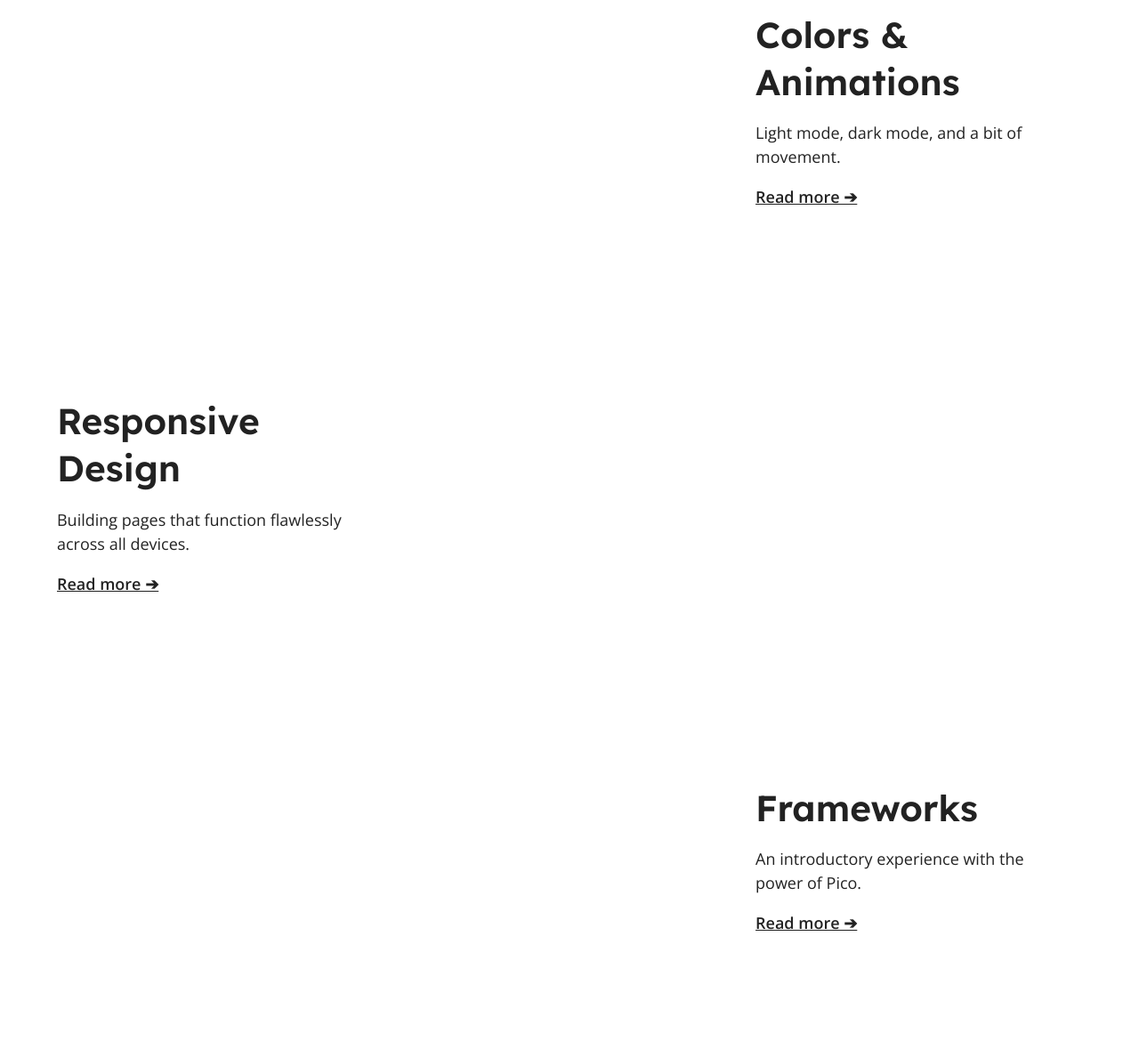
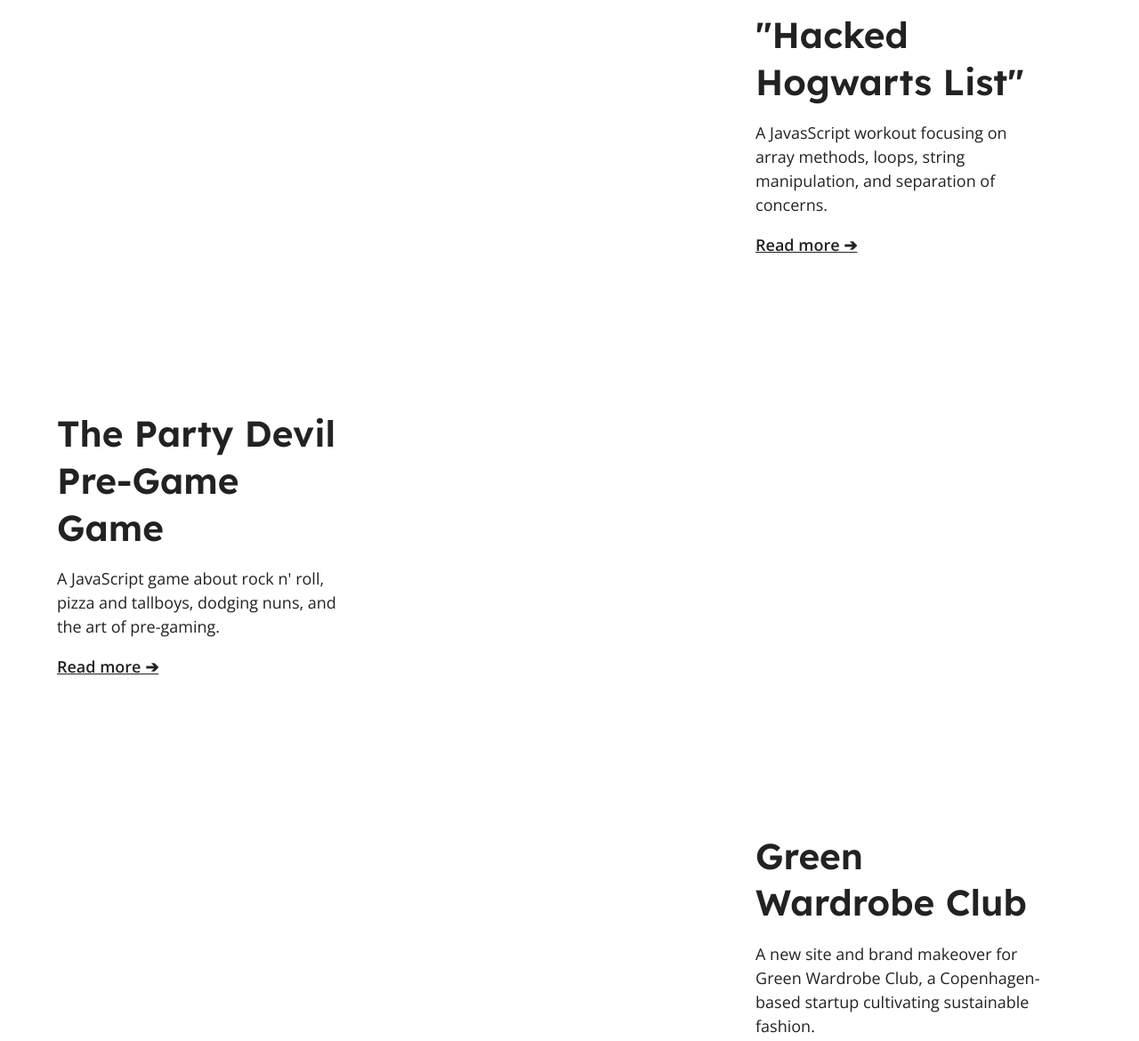
Before and after one commit to stringist/Portfolio_2022, a website built with Vite: page index.html in a window 1280 px wide. Shown: the part 1560-2730 px from the top of the page at 89% size. Built offline with nearby package versions, Linux system fonts and the light colour scheme; files whose address does not match are found by name.

```diff
--- a/index.html
+++ b/index.html
@@ -56,17 +56,17 @@
             <div class="projects_header">
                 <div class="links_list">
                     <ul>
-                        <li><button class="button_1"><a href="#cards">Design for Developers</a></button></li>
-                        <li><button class="button_2"><a href="#colors">"Hacked Hogwarts List"</a></button></li>
-                        <li><button class="button_3"><a href="#responsive">The Party Devil Pre-Game Game</a></button></li>
-                        <li><button class="button_4"><a href="#framework">Green Wardrobe Club</a></button></li>
+                        <li><button class="button_1"><a href="#design_4_devs">Design for Developers</a></button></li>
+                        <li><button class="button_2"><a href="#hogwarts">"Hacked Hogwarts List"</a></button></li>
+                        <li><button class="button_3"><a href="#party_devil">The Party Devil Pre-Game Game</a></button></li>
+                        <li><button class="button_4"><a href="#GWC">Green Wardrobe Club</a></button></li>
                     </ul>
                 </div>
                 <div class="projects_h2_container">
                     <h2>Projects</h2>
                 </div>
             </div>
-            <article id="cards">
+            <article id="design_4_devs">
                 <div class="project_text card_text">
                     <h3>Design for Developers</h3>
                     <p>A series of mini-projects covering UI cards, font choices, visual hierarchies, color and animation, dark mode, responsive design, and an introduction to frameworks. </p>
@@ -78,7 +78,7 @@
                     <div class="card_container card_3 UI_card"></div>
                 </div>
             </article>
-            <article id="colors" class="odd">
+            <article id="hogwarts" class="odd">
                 <div class="cube_graphic">
                     <div class="three_cube_container">
                         <div class="cube cube_1"></div>
@@ -87,26 +87,26 @@
                     </div>
                 </div>
                 <div class="project_text card_text">
-                    <h3>Colors &amp; Animations</h3>
-                    <p>Light mode, dark mode, and a bit of movement.</p>
-                    <a href="./colors_and_animation.html" class="arrow_link">Read more &#x2794;</a>
+                    <h3>"Hacked Hogwarts List"</h3>
+                    <p>A JavasScript workout focusing on array methods, loops, string manipulation, and separation of concerns.</p>
+                    <a href="./hogwarts.html" class="arrow_link">Read more &#x2794;</a>
                 </div>
             </article>
-            <article id="responsive">
+            <article id="party_devil">
                 <div class="project_text card_text">
-                    <h3>Responsive Design</h3>
-                    <p>Building pages that function flawlessly across all devices.</p>
-                    <a href="./responsive.html" class="arrow_link">Read more &#x2794;</a>
+                    <h3>The Party Devil Pre-Game Game</h3>
+                    <p>A JavaScript game about rock n' roll, pizza and tallboys, dodging nuns, and the art of pre-gaming.</p>
+                    <a href="./party_devil.html" class="arrow_link">Read more &#x2794;</a>
                 </div>
                 <div class="cards_graphic responsive">
                     <div class="device_container"></div>
                 </div>
             </article>
-            <article id="framework" class="odd">
+            <article id="GWC" class="odd">
                 <div class="project_text card_text">
-                    <h3>Frameworks</h3>
-                    <p>An introductory experience with the power of Pico.</p>
-                    <a href="./frameworks.html" class="arrow_link">Read more &#x2794;</a>
+                    <h3>Green Wardrobe Club</h3>
+                    <p>A new site and brand makeover for Green Wardrobe Club, a Copenhagen-based startup cultivating sustainable fashion.</p>
+                    <a href="./gwc.html" class="arrow_link">Read more &#x2794;</a>
                 </div>
                 <div class="cards_graphic framework_graphic"></div>
             </article>
--- a/notes.txt
+++ b/notes.txt
@@ -7,3 +7,7 @@
     _layout.sass — all the Sass code handling the layout, which is the container and grid systems
     _components.sass — everything that is reusable – buttons, navbars, cards, and so on
     _main.sass — the main partial should contain only the imports of the already mentioned files
+
+TO DO
+make scrolling smooth
+chage bouncing arrow to event listener-triggered scroll
```
Also changed, not shown: assets/full_blood.svg (added), assets/half_blood.svg (added), assets/logo-black.png (added), assets/muggle_blood.svg (added), assets/prefect_icon.svg (added), assets/prefect_unselected.svg (added), assets/squad_icon.svg (added), assets/squad_unselected_2.svg (added).
